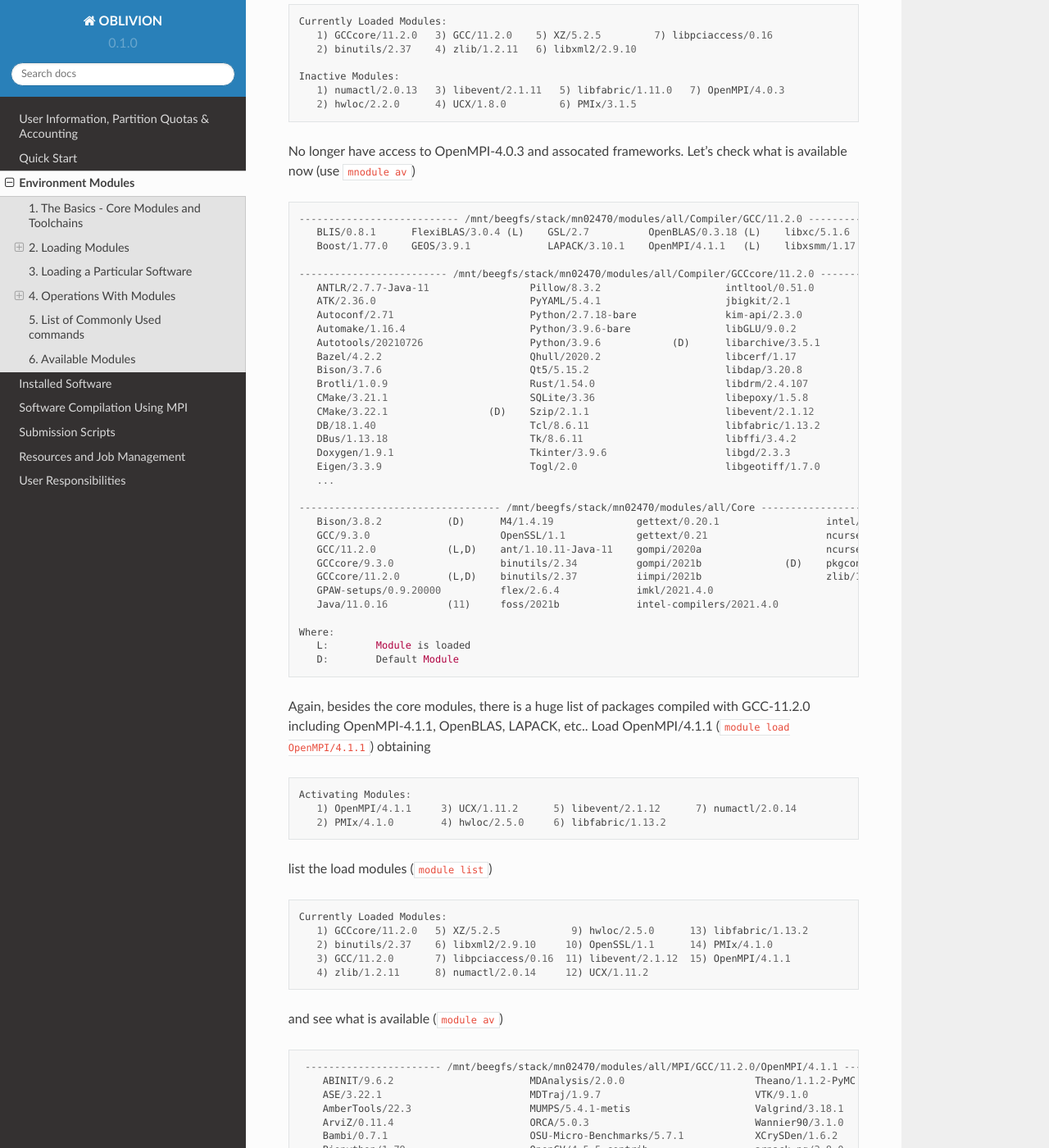
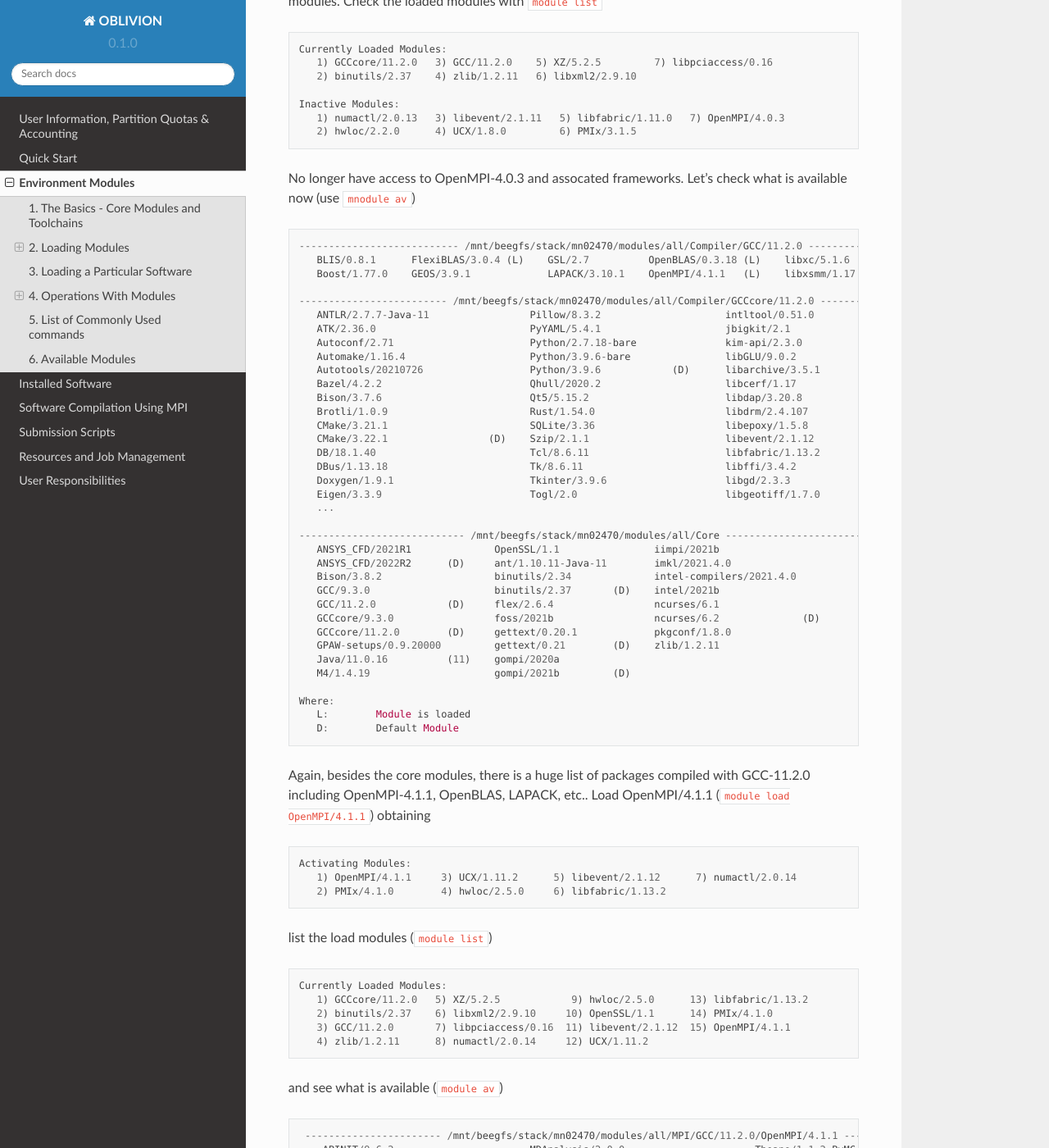
Before and after one commit to mavillez/Oblivion, a Sphinx documentation site: the page built from docs/source/modules.rst, in a window 1280 px wide and 1400 px high, scrolled down 3519 px. Shown: the whole window at 82% size. Built offline with Sphinx 7.4.7 and the Read the Docs theme 2.0.0, drawn with Linux system fonts in a browser that asks for light colours; some of the changed text lies outside the part shown.

Commit message:
Update modules.rst

```diff
--- a/docs/source/modules.rst
+++ b/docs/source/modules.rst
@@ -15,16 +15,17 @@
 
 .. code-block:: julia
 
-   ------------------------------- /mnt/beegfs/stack/mn02470/modules/all/Core -------------------------------
-   Bison/3.8.2                   ant/1.10.11-Java-11        iimpi/2021b
-   GCC/9.3.0                     binutils/2.34              imkl/2021.4.0
-   GCC/11.2.0            (D)     binutils/2.37       (D)    intel-compilers/2021.4.0
-   GCCcore/9.3.0                 flex/2.6.4                 intel/2021b
-   GCCcore/11.2.0        (D)     foss/2021b                 ncurses/6.1
-   GPAW-setups/0.9.20000         gettext/0.20.1             ncurses/6.2              (D)
-   Java/11.0.16          (11)    gettext/0.21        (D)    pkgconf/1.8.0
-   M4/1.4.19                     gompi/2020a                zlib/1.2.11
-   OpenSSL/1.1                   gompi/2021b         (D)
+   ---------------------------- /mnt/beegfs/stack/mn02470/modules/all/Core ----------------------------
+      ANSYS_CFD/2021R1              OpenSSL/1.1                iimpi/2021b
+      ANSYS_CFD/2022R2      (D)     ant/1.10.11-Java-11        imkl/2021.4.0
+      Bison/3.8.2                   binutils/2.34              intel-compilers/2021.4.0
+      GCC/9.3.0                     binutils/2.37       (D)    intel/2021b
+      GCC/11.2.0            (D)     flex/2.6.4                 ncurses/6.1
+      GCCcore/9.3.0                 foss/2021b                 ncurses/6.2              (D)
+      GCCcore/11.2.0        (D)     gettext/0.20.1             pkgconf/1.8.0
+      GPAW-setups/0.9.20000         gettext/0.21        (D)    zlib/1.2.11
+      Java/11.0.16          (11)    gompi/2020a
+      M4/1.4.19                     gompi/2021b         (D)
 
    Where:
       Aliases:  Aliases exist: foo/1.2.3 (1.2) means that "module load foo/1.2" will load foo/1.2.3
@@ -94,10 +95,10 @@
 
 .. code-block:: julia
 
-   ------------------------ /mnt/beegfs/stack/mn02470/modules/all/Compiler/GCC/9.3.0 ------------------------
+   ------------------------ /mnt/beegfs/stack/mn02470/modules/all/Compiler/GCC/9.3.0 -------------------
       OpenMPI/4.0.3
 
-   ---------------------- /mnt/beegfs/stack/mn02470/modules/all/Compiler/GCCcore/9.3.0 ----------------------
+   ---------------------- /mnt/beegfs/stack/mn02470/modules/all/Compiler/GCCcore/9.3.0 -----------------
       Autoconf/2.69          Perl/5.30.2      (D)    hwloc/2.2.0             ncurses/6.2        (D)
       Automake/1.16.1        UCX/1.8.0               libevent/2.1.11         numactl/2.0.13
       Autotools/20180311     XZ/5.2.5                libfabric/1.11.0        pkg-config/0.29.2
@@ -107,16 +108,17 @@
       PMIx/3.1.5             groff/1.22.4            libxml2/2.9.10
       Perl/5.30.2-minimal    help2man/1.47.12        makeinfo/6.7-minimal
 
-   ------------------------------- /mnt/beegfs/stack/mn02470/modules/all/Core -------------------------------
-      Bison/3.8.2           (D)     ant/1.10.11-Java-11        iimpi/2021b
-      GCC/9.3.0             (L)     binutils/2.34              imkl/2021.4.0
-      GCC/11.2.0            (D)     binutils/2.37       (D)    intel-compilers/2021.4.0
-      GCCcore/9.3.0         (L)     flex/2.6.4                 intel/2021b
-      GCCcore/11.2.0        (D)     foss/2021b                 ncurses/6.1
-      GPAW-setups/0.9.20000         gettext/0.20.1             ncurses/6.2
-      Java/11.0.16          (11)    gettext/0.21        (D)    pkgconf/1.8.0
-      M4/1.4.19             (D)     gompi/2020a                zlib/1.2.11
-      OpenSSL/1.1                   gompi/2021b         (D)
+   ---------------------------- /mnt/beegfs/stack/mn02470/modules/all/Core -----------------------------
+      ANSYS_CFD/2021R1              OpenSSL/1.1                iimpi/2021b
+      ANSYS_CFD/2022R2      (D)     ant/1.10.11-Java-11        imkl/2021.4.0
+      Bison/3.8.2                   binutils/2.34              intel-compilers/2021.4.0
+      GCC/9.3.0                     binutils/2.37       (D)    intel/2021b
+      GCC/11.2.0            (D)     flex/2.6.4                 ncurses/6.1
+      GCCcore/9.3.0                 foss/2021b                 ncurses/6.2              (D)
+      GCCcore/11.2.0        (D)     gettext/0.20.1             pkgconf/1.8.0
+      GPAW-setups/0.9.20000         gettext/0.21        (D)    zlib/1.2.11
+      Java/11.0.16          (11)    gompi/2020a
+      M4/1.4.19                     gompi/2021b         (D)
 
    Where:
      L:        Module is loaded
@@ -167,11 +169,11 @@
 
 .. code-block:: julia
 
-   --------------------------- /mnt/beegfs/stack/mn02470/modules/all/Compiler/GCC/11.2.0 ----------------------------
+   --------------------------- /mnt/beegfs/stack/mn02470/modules/all/Compiler/GCC/11.2.0 ---------------
       BLIS/0.8.1      FlexiBLAS/3.0.4 (L)    GSL/2.7          OpenBLAS/0.3.18 (L)    libxc/5.1.6
       Boost/1.77.0    GEOS/3.9.1             LAPACK/3.10.1    OpenMPI/4.1.1   (L)    libxsmm/1.17
 
-   ------------------------- /mnt/beegfs/stack/mn02470/modules/all/Compiler/GCCcore/11.2.0 -------------------------
+   ------------------------- /mnt/beegfs/stack/mn02470/modules/all/Compiler/GCCcore/11.2.0 -------------
       ANTLR/2.7.7-Java-11                 Pillow/8.3.2                     intltool/0.51.0
       ATK/2.36.0                          PyYAML/5.4.1                     jbigkit/2.1
       Autoconf/2.71                       Python/2.7.18-bare               kim-api/2.3.0
@@ -188,14 +190,17 @@
       Eigen/3.3.9                         Togl/2.0                         libgeotiff/1.7.0
       ...
 
-   ---------------------------------- /mnt/beegfs/stack/mn02470/modules/all/Core -----------------------------------
-      Bison/3.8.2           (D)      M4/1.4.19              gettext/0.20.1                  intel/2021b
-      GCC/9.3.0                      OpenSSL/1.1            gettext/0.21                    ncurses/6.1
-      GCC/11.2.0            (L,D)    ant/1.10.11-Java-11    gompi/2020a                     ncurses/6.2
-      GCCcore/9.3.0                  binutils/2.34          gompi/2021b              (D)    pkgconf/1.8.0
-      GCCcore/11.2.0        (L,D)    binutils/2.37          iimpi/2021b                     zlib/1.2.11
-      GPAW-setups/0.9.20000          flex/2.6.4             imkl/2021.4.0
-      Java/11.0.16          (11)     foss/2021b             intel-compilers/2021.4.0
+   ---------------------------- /mnt/beegfs/stack/mn02470/modules/all/Core -----------------------------
+      ANSYS_CFD/2021R1              OpenSSL/1.1                iimpi/2021b
+      ANSYS_CFD/2022R2      (D)     ant/1.10.11-Java-11        imkl/2021.4.0
+      Bison/3.8.2                   binutils/2.34              intel-compilers/2021.4.0
+      GCC/9.3.0                     binutils/2.37       (D)    intel/2021b
+      GCC/11.2.0            (D)     flex/2.6.4                 ncurses/6.1
+      GCCcore/9.3.0                 foss/2021b                 ncurses/6.2              (D)
+      GCCcore/11.2.0        (D)     gettext/0.20.1             pkgconf/1.8.0
+      GPAW-setups/0.9.20000         gettext/0.21        (D)    zlib/1.2.11
+      Java/11.0.16          (11)    gompi/2020a
+      M4/1.4.19                     gompi/2021b         (D)
 
    Where:
       L:        Module is loaded
@@ -268,20 +273,23 @@
 
 .. code-block:: julia
 
-   ---------------------------------- /mnt/beegfs/stack/mn02470/modules/all/Core -----------------------------------
-      Bison/3.8.2                   M4/1.4.19                  gettext/0.20.1                  intel/2021b
-      GCC/9.3.0                     OpenSSL/1.1                gettext/0.21             (D)    ncurses/6.1
-      GCC/11.2.0            (D)     ant/1.10.11-Java-11        gompi/2020a                     ncurses/6.2   (D)
-      GCCcore/9.3.0                 binutils/2.34              gompi/2021b              (D)    pkgconf/1.8.0
-      GCCcore/11.2.0        (D)     binutils/2.37       (D)    iimpi/2021b                     zlib/1.2.11
-      GPAW-setups/0.9.20000         flex/2.6.4                 imkl/2021.4.0
-      Java/11.0.16          (11)    foss/2021b                 intel-compilers/2021.4.0
+   ---------------------------- /mnt/beegfs/stack/mn02470/modules/all/Core -----------------------------
+      ANSYS_CFD/2021R1              OpenSSL/1.1                iimpi/2021b
+      ANSYS_CFD/2022R2      (D)     ant/1.10.11-Java-11        imkl/2021.4.0
+      Bison/3.8.2                   binutils/2.34              intel-compilers/2021.4.0
+      GCC/9.3.0                     binutils/2.37       (D)    intel/2021b
+      GCC/11.2.0            (D)     flex/2.6.4                 ncurses/6.1
+      GCCcore/9.3.0                 foss/2021b                 ncurses/6.2              (D)
+      GCCcore/11.2.0        (D)     gettext/0.20.1             pkgconf/1.8.0
+      GPAW-setups/0.9.20000         gettext/0.21        (D)    zlib/1.2.11
+      Java/11.0.16          (11)    gompi/2020a
+      M4/1.4.19                     gompi/2021b         (D)
 
 Load foss/2021b (``module load foss/2021b``) and check what is available (``module av``) getting
 
 .. code-block:: julia
 
-   ----------------------- /mnt/beegfs/stack/mn02470/modules/all/MPI/GCC/11.2.0/OpenMPI/4.1.1 -----------------------
+   ----------------------- /mnt/beegfs/stack/mn02470/modules/all/MPI/GCC/11.2.0/OpenMPI/4.1.1 ----------
       ABINIT/9.6.2                       MDAnalysis/2.0.0                      Theano/1.1.2-PyMC
       ASE/3.22.1                         MDTraj/1.9.7                          VTK/9.1.0
       AmberTools/22.3                    MUMPS/5.4.1-metis                     Valgrind/3.18.1
@@ -303,14 +311,17 @@
 
 .. code-block:: julia
 
-  ---------------------------------- /mnt/beegfs/stack/mn02470/modules/all/Core -----------------------------------
-      Bison/3.8.2           (D)      M4/1.4.19              gettext/0.20.1                  intel/2021b
-      GCC/9.3.0                      OpenSSL/1.1            gettext/0.21                    ncurses/6.1
-      GCC/11.2.0            (L,D)    ant/1.10.11-Java-11    gompi/2020a                     ncurses/6.2
-      GCCcore/9.3.0                  binutils/2.34          gompi/2021b              (D)    pkgconf/1.8.0
-      GCCcore/11.2.0        (L,D)    binutils/2.37          iimpi/2021b                     zlib/1.2.11
-      GPAW-setups/0.9.20000          flex/2.6.4             imkl/2021.4.0
-      Java/11.0.16          (11)     foss/2021b             intel-compilers/2021.4.0
+    ---------------------------- /mnt/beegfs/stack/mn02470/modules/all/Core -----------------------------
+      ANSYS_CFD/2021R1              OpenSSL/1.1                iimpi/2021b
+      ANSYS_CFD/2022R2      (D)     ant/1.10.11-Java-11        imkl/2021.4.0
+      Bison/3.8.2                   binutils/2.34              intel-compilers/2021.4.0
+      GCC/9.3.0                     binutils/2.37       (D)    intel/2021b
+      GCC/11.2.0            (D)     flex/2.6.4                 ncurses/6.1
+      GCCcore/9.3.0                 foss/2021b                 ncurses/6.2              (D)
+      GCCcore/11.2.0        (D)     gettext/0.20.1             pkgconf/1.8.0
+      GPAW-setups/0.9.20000         gettext/0.21        (D)    zlib/1.2.11
+      Java/11.0.16          (11)    gompi/2020a
+      M4/1.4.19                     gompi/2021b         (D)
 
 After loading intel/2021b or iimpi/2021b (``module load intel/2021b`` or ``module load iimpi/2021b``) ``module list`` shows
 
```
